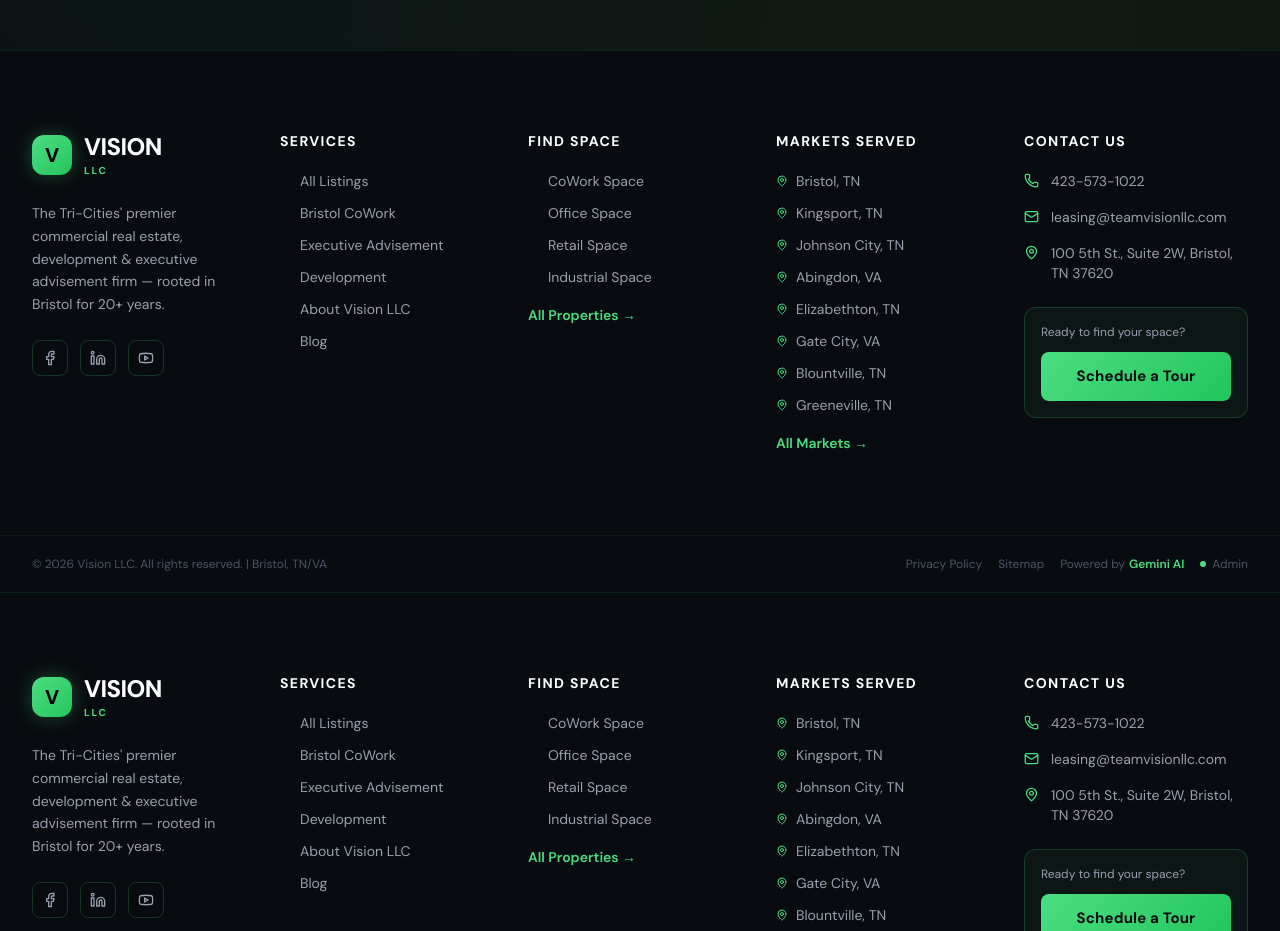
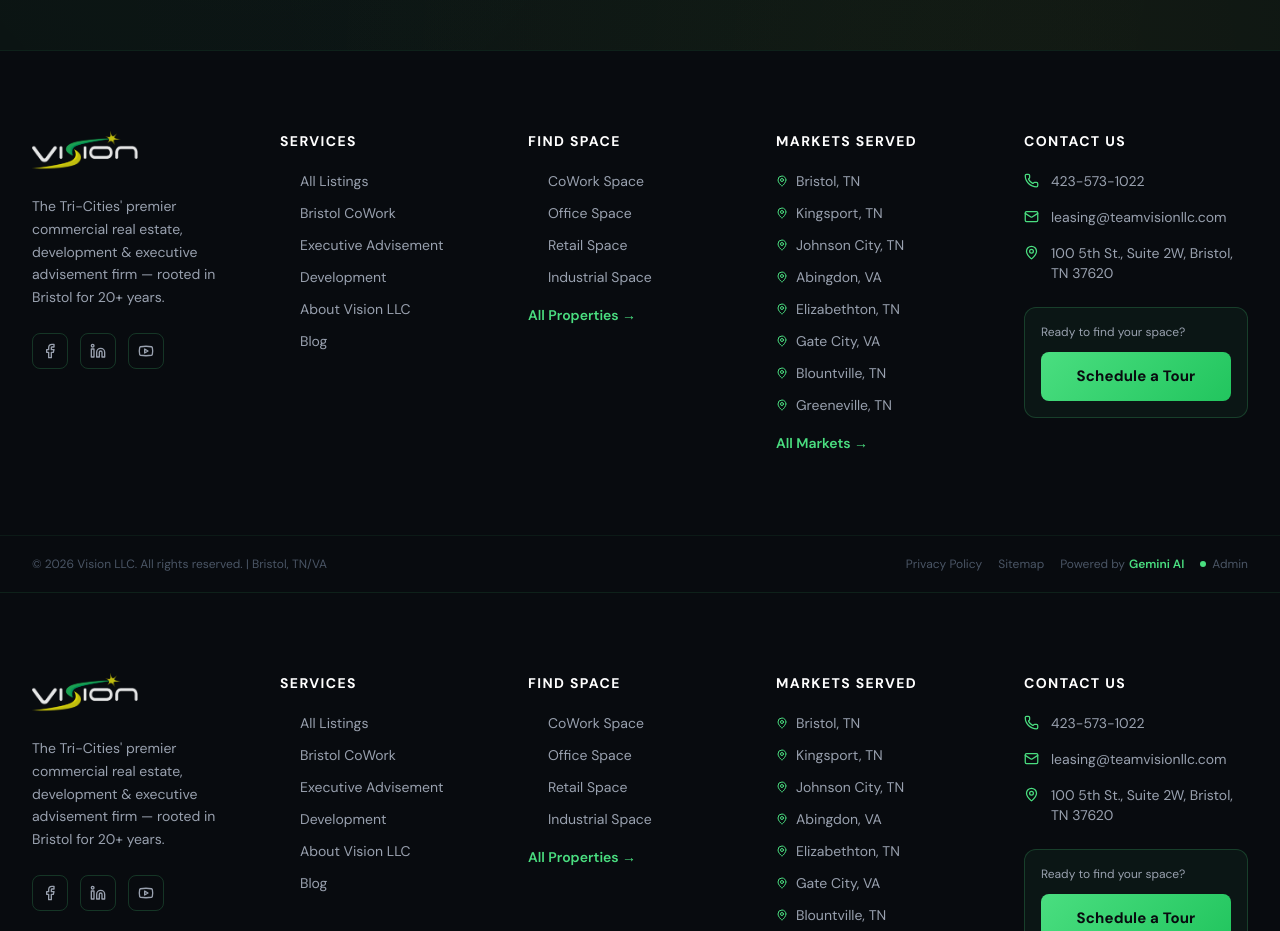
Before and after one commit to wireddigitalus-stack/vision, a Next.js app: page /about in a window 1280 px wide. Shown: the part 2680-3611 px from the top of the page. Built offline with nearby package versions, Linux system fonts and the light colour scheme.

Commit message:
feat: replace footer wordmark with vision-logo.png (matches header)

```diff
--- a/src/components/Footer.tsx
+++ b/src/components/Footer.tsx
@@ -1,3 +1,4 @@
+import Image from "next/image";
 import Link from "next/link";
 import { Phone, Mail, MapPin, Facebook, Linkedin, Youtube, ArrowRight } from "lucide-react";
 import { COMPANY, GEO_PAGES, SPACE_TYPE_PAGES } from "@/lib/data";
@@ -13,14 +14,14 @@ export default function Footer() {
 
           {/* Brand Column */}
           <div className="col-span-2 md:col-span-3 lg:col-span-1">
-            <Link href="/" className="flex items-center gap-3 mb-6">
-              <div className="w-10 h-10 rounded-xl bg-gradient-to-br from-[#4ADE80] to-[#22C55E] flex items-center justify-center shadow-[0_0_20px_rgba(74,222,128,0.3)]">
-                <span className="text-black font-black text-xl">V</span>
-              </div>
-              <div>
-                <span className="font-black text-2xl text-white tracking-tight">VISION</span>
-                <span className="block text-[10px] text-[#4ADE80] font-bold tracking-[0.2em] uppercase">LLC</span>
-              </div>
+            <Link href="/" className="inline-flex mb-6">
+              <Image
+                src="/vision-logo.png"
+                alt="Vision LLC — Commercial Real Estate Bristol TN"
+                width={160}
+                height={60}
+                className="h-10 w-auto object-contain opacity-90 hover:opacity-100 transition-opacity"
+              />
             </Link>
             <p className="text-gray-400 text-sm leading-relaxed mb-6">
               The Tri-Cities&apos; premier commercial real estate, development &amp; executive advisement firm — rooted in Bristol for 20+ years.
```
